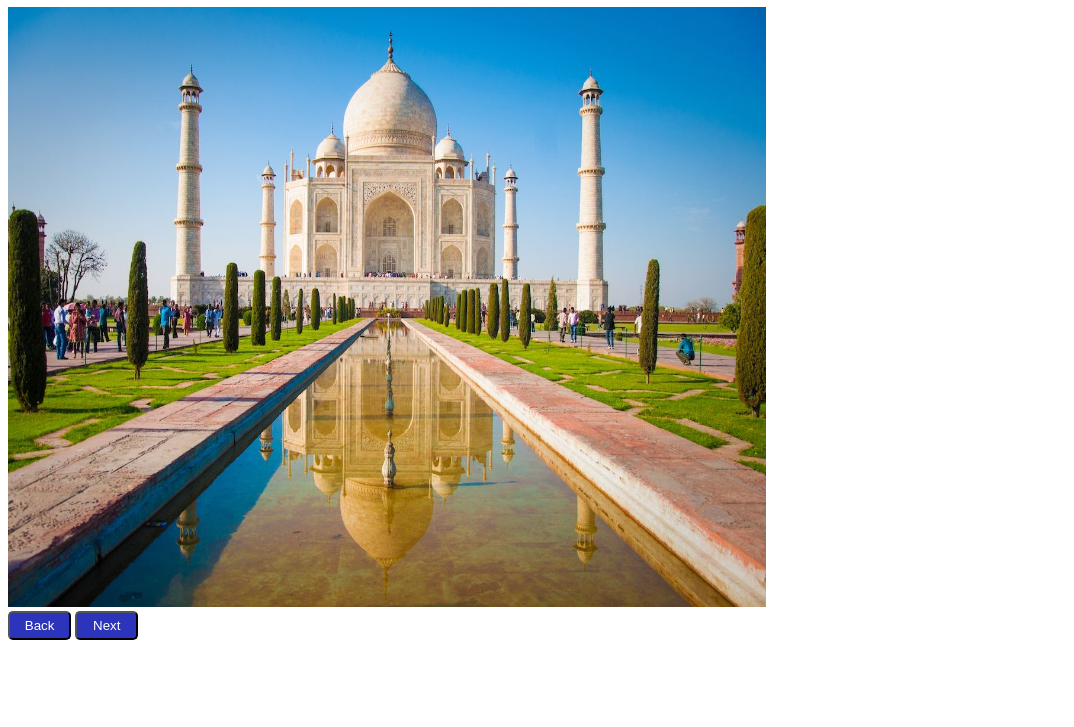
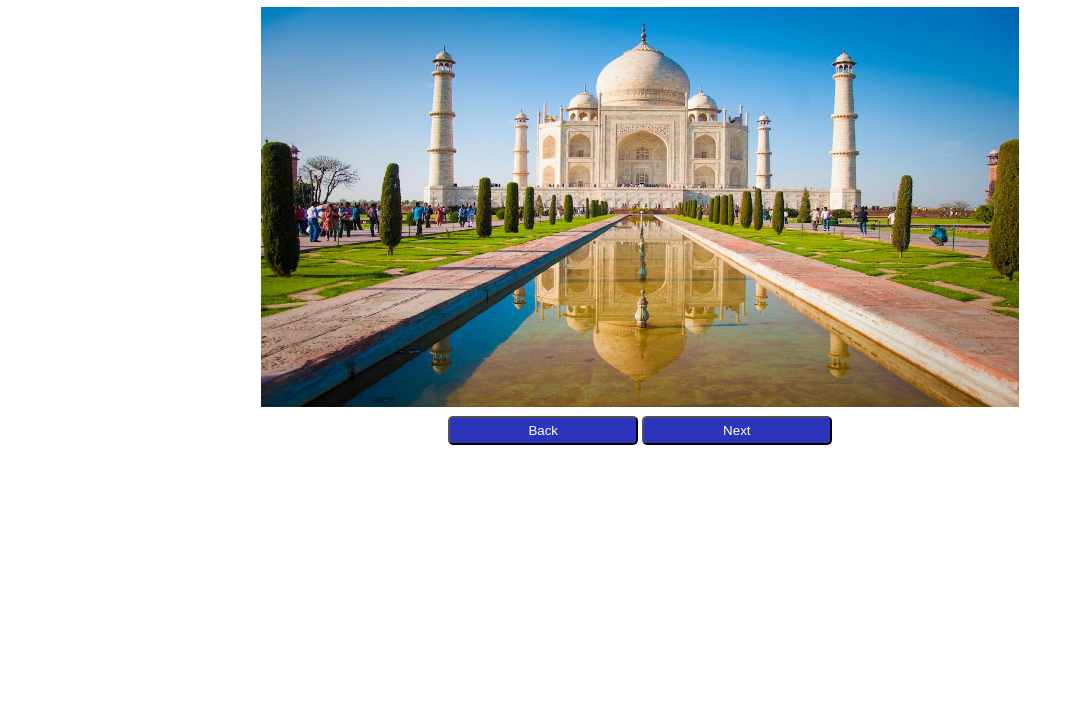
Before and after one commit to Preetiaarya/carousel-page, a plain HTML site: page index.html in a window 1280 px wide. Shown: the part 73-800 px from the top of the page, without its empty margins (0-1074 px from the left). Drawn offline with Linux system fonts and the light colour scheme.

Commit message:
some changes of css

```diff
--- a/style.css
+++ b/style.css
@@ -1,12 +1,15 @@
 
-/*  */
+*{
+    text-align: center;
+}
 img{
     width: 60%;
-    height: 600px;
+    height: 400px;
 }
 button{
-    width: 5%;
+    width: 15%;
     padding: 5px;
+    margin-top: 5px;
     background-color: rgb(45, 52, 188);
     border-radius: 5px;
     color: white;
```
